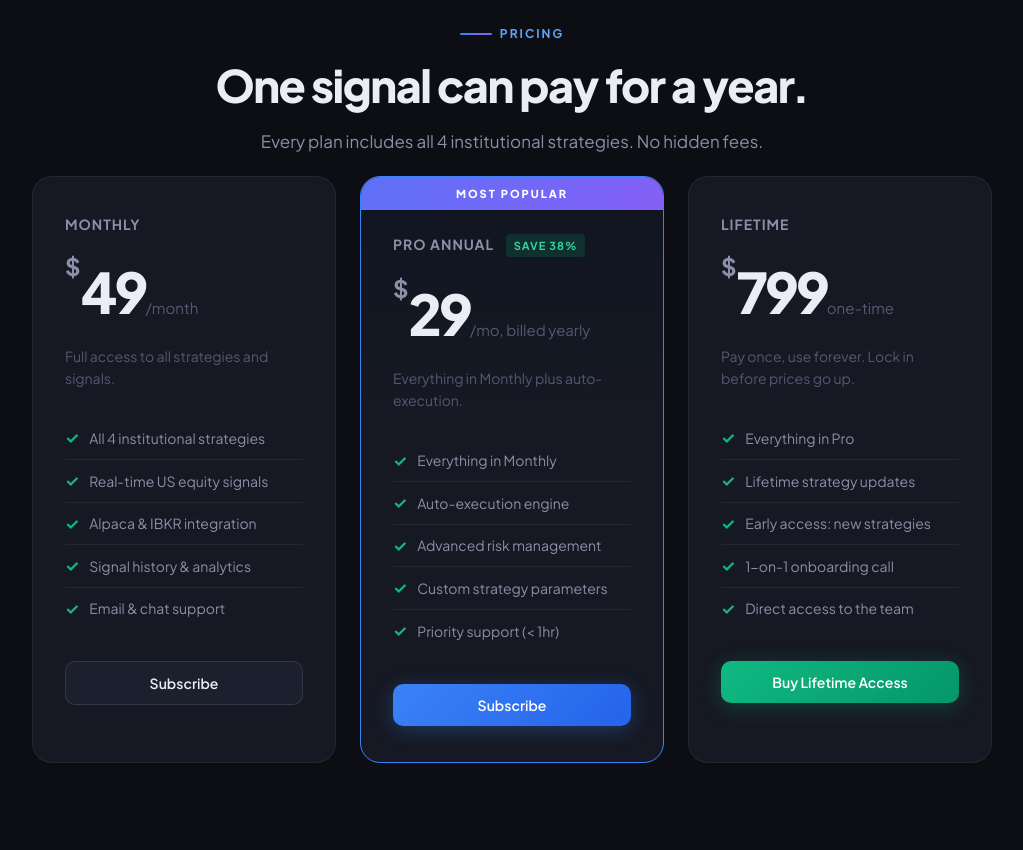
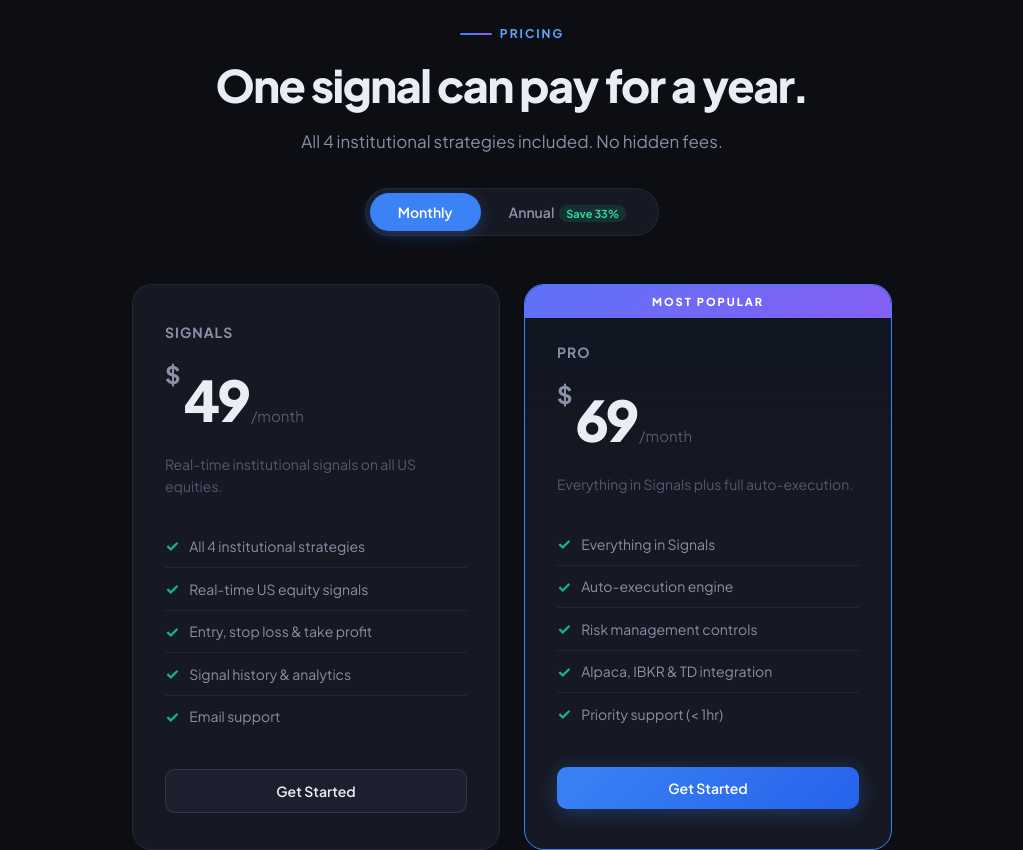
Before and after one commit to paoloisolani04-cyber/axiontrading-site-, a plain HTML site: page index.html in a window 1280 px wide. Shown: the part 4740-5590 px from the top of the page, without its empty margins (128-1151 px from the left). Drawn offline with Linux system fonts and the light colour scheme.

Commit message:
Redesign pricing: 2-plan layout with monthly/annual toggle

```diff
--- a/index.html
+++ b/index.html
@@ -606,8 +606,8 @@ section { position: relative; z-index: 2; padding: 120px 48px; overflow: hidden;
   box-shadow: 0 4px 15px var(--accent-glow);
 }
 .pricing-grid {
-  display: grid; grid-template-columns: repeat(3, 1fr); gap: 24px;
-  max-width: 960px; margin: 0 auto;
+  display: grid; grid-template-columns: repeat(2, 1fr); gap: 24px;
+  max-width: 760px; margin: 0 auto;
 }
 .price-card {
   background: var(--surface); border: 1px solid var(--border);
@@ -880,7 +880,7 @@ section { position: relative; z-index: 2; padding: 120px 48px; overflow: hidden;
   </div>
   <div class="nav-actions">
     <button class="btn btn-ghost" onclick="window.location.href='https://app.axiontrading.pro/login'" id="nav-login-btn">Log In</button>
-    <button class="btn btn-primary" onclick="redirectToCheckout('annual')" id="nav-signup-btn">Get Started</button>
+    <button class="btn btn-primary" onclick="redirectToCheckout('pro_monthly')" id="nav-signup-btn">Get Started</button>
     <div id="nav-user-menu" style="display:none;align-items:center;gap:12px;">
       <button class="btn btn-primary btn-sm" onclick="showUserDashboard()">Dashboard</button>
       <button class="btn btn-ghost btn-sm" onclick="logoutUser()">Log Out</button>
@@ -918,7 +918,7 @@ section { position: relative; z-index: 2; padding: 120px 48px; overflow: hidden;
     <h1 id="hero-typed"></h1>
     <p style="font-size:19px;color:var(--text2);line-height:1.7;margin-bottom:40px;max-width:560px;opacity:0;" id="hero-sub">Institutional-grade equity signals built by ex-quants. Strategies used at top prop desks and hedge funds — now available to retail traders. Auto-execute on your own brokerage.</p>
     <div class="hero-actions">
-      <button class="btn btn-primary btn-large" onclick="redirectToCheckout('annual')">Get Started</button>
+      <button class="btn btn-primary btn-large" onclick="redirectToCheckout('pro_monthly')">Get Started</button>
       <button class="btn btn-secondary btn-large" onclick="document.getElementById('performance').scrollIntoView({behavior:'smooth'})">View Performance</button>
     </div>
     <div class="hero-trust">
@@ -1116,47 +1116,48 @@ section { position: relative; z-index: 2; padding: 120px 48px; overflow: hidden;
     <div style="text-align:center;">
       <div class="section-label anim" style="justify-content:center;"><span class="line"></span> PRICING</div>
       <div class="section-title anim">One signal can pay for a year.</div>
-      <div class="section-subtitle anim" style="margin:0 auto 20px;">Every plan includes all 4 institutional strategies. No hidden fees.</div>
+      <div class="section-subtitle anim" style="margin:0 auto 32px;">All 4 institutional strategies included. No hidden fees.</div>
+      <div class="pricing-toggle anim">
+        <button id="tog-monthly" class="active" onclick="setPricingBilling('monthly')">Monthly</button>
+        <button id="tog-annual" onclick="setPricingBilling('annual')">Annual &nbsp;<span style="font-size:11px;background:rgba(16,185,129,0.15);color:var(--green2);padding:2px 7px;border-radius:20px;font-weight:700;">Save 33%</span></button>
+      </div>
     </div>
     <div class="pricing-grid">
+      <!-- Signals -->
       <div class="price-card anim tilt-card" data-tilt>
-        <div class="price-tier">Monthly</div>
-        <div class="price-amount"><span class="currency">$</span><span class="value">49</span><span class="period">/month</span></div>
-        <div class="price-desc">Full access to all strategies and signals.</div>
+        <div class="price-tier">Signals</div>
+        <div class="price-amount">
+          <span class="currency">$</span>
+          <span class="value" id="price-signals">49</span>
+          <span class="period" id="period-signals">/month</span>
+        </div>
+        <div class="price-desc" id="desc-signals">Real-time institutional signals on all US equities.</div>
         <ul class="price-features">
           <li><span class="check">&#10003;</span> All 4 institutional strategies</li>
           <li><span class="check">&#10003;</span> Real-time US equity signals</li>
-          <li><span class="check">&#10003;</span> Alpaca & IBKR integration</li>
+          <li><span class="check">&#10003;</span> Entry, stop loss & take profit</li>
           <li><span class="check">&#10003;</span> Signal history & analytics</li>
-          <li><span class="check">&#10003;</span> Email & chat support</li>
+          <li><span class="check">&#10003;</span> Email support</li>
         </ul>
-        <button class="btn btn-secondary" onclick="redirectToCheckout('monthly')">Subscribe</button>
-      </div>
+        <button class="btn btn-secondary" id="btn-signals" onclick="redirectToCheckout('signals_monthly')">Get Started</button>
+      </div>
+      <!-- Pro -->
       <div class="price-card popular anim d1 tilt-card" data-tilt>
-        <div class="price-tier">Pro Annual <span class="price-save">Save 38%</span></div>
-        <div class="price-amount"><span class="currency">$</span><span class="value">29</span><span class="period">/mo, billed yearly</span></div>
-        <div class="price-desc">Everything in Monthly plus auto-execution.</div>
+        <div class="price-tier">Pro <span class="price-save" id="pro-save-badge" style="display:none;">Save 33%</span></div>
+        <div class="price-amount">
+          <span class="currency">$</span>
+          <span class="value" id="price-pro">69</span>
+          <span class="period" id="period-pro">/month</span>
+        </div>
+        <div class="price-desc" id="desc-pro">Everything in Signals plus full auto-execution.</div>
         <ul class="price-features">
-          <li><span class="check">&#10003;</span> Everything in Monthly</li>
+          <li><span class="check">&#10003;</span> Everything in Signals</li>
           <li><span class="check">&#10003;</span> Auto-execution engine</li>
-          <li><span class="check">&#10003;</span> Advanced risk management</li>
-          <li><span class="check">&#10003;</span> Custom strategy parameters</li>
+          <li><span class="check">&#10003;</span> Risk management controls</li>
+          <li><span class="check">&#10003;</span> Alpaca, IBKR & TD integration</li>
           <li><span class="check">&#10003;</span> Priority support (&lt; 1hr)</li>
         </ul>
-        <button class="btn btn-primary" onclick="redirectToCheckout('annual')">Subscribe</button>
-      </div>
-      <div class="price-card anim d2 tilt-card" data-tilt>
-        <div class="price-tier">Lifetime</div>
-        <div class="price-amount"><span class="currency">$</span><span class="value">799</span><span class="period">one-time</span></div>
-        <div class="price-desc">Pay once, use forever. Lock in before prices go up.</div>
-        <ul class="price-features">
-          <li><span class="check">&#10003;</span> Everything in Pro</li>
-          <li><span class="check">&#10003;</span> Lifetime strategy updates</li>
-          <li><span class="check">&#10003;</span> Early access: new strategies</li>
-          <li><span class="check">&#10003;</span> 1-on-1 onboarding call</li>
-          <li><span class="check">&#10003;</span> Direct access to the team</li>
-        </ul>
-        <button class="btn btn-green" onclick="redirectToCheckout('lifetime')">Buy Lifetime Access</button>
+        <button class="btn btn-primary" id="btn-pro" onclick="redirectToCheckout('pro_monthly')">Get Started</button>
       </div>
     </div>
   </div>
@@ -1187,7 +1188,7 @@ section { position: relative; z-index: 2; padding: 120px 48px; overflow: hidden;
   <h2 class="anim">Trade like the institutions do.</h2>
   <p class="anim d1">Join 340+ traders using Axion's institutional strategies to get a real edge in US equities.</p>
   <div style="position:relative;z-index:2;" class="anim d2">
-    <button class="btn btn-primary btn-large" onclick="redirectToCheckout('annual')">Create Account &amp; Get Started</button>
+    <button class="btn btn-primary btn-large" onclick="redirectToCheckout('pro_monthly')">Create Account &amp; Get Started</button>
   </div>
 </div>
 
@@ -1360,10 +1361,39 @@ section { position: relative; z-index: 2; padding: 120px 48px; overflow: hidden;
    STRIPE PAYMENT LINKS — paste your links here
    ═══════════════════════════════════════════════════ */
 const STRIPE_LINKS = {
-  monthly:  'https://buy.stripe.com/3cIeVe1AsbjHfxC58pfnO02',
-  annual:   'https://buy.stripe.com/3cI6oIa6Y4Vj2KQ0S9fnO01',
-  lifetime: 'https://buy.stripe.com/7sYfZicf6evT7168kBfnO00',
+  signals_monthly: 'PASTE_SIGNALS_MONTHLY_LINK',
+  signals_annual:  'PASTE_SIGNALS_ANNUAL_LINK',
+  pro_monthly:     'PASTE_PRO_MONTHLY_LINK',
+  pro_annual:      'PASTE_PRO_ANNUAL_LINK',
 };
+
+let _billingCycle = 'monthly';
+function setPricingBilling(mode) {
+  _billingCycle = mode;
+  document.getElementById('tog-monthly').classList.toggle('active', mode === 'monthly');
+  document.getElementById('tog-annual').classList.toggle('active', mode === 'annual');
+  if (mode === 'annual') {
+    document.getElementById('price-signals').textContent = '33';
+    document.getElementById('period-signals').textContent = '/mo · billed $396/yr';
+    document.getElementById('desc-signals').textContent = 'Signals plan, billed annually. Save $192 vs monthly.';
+    document.getElementById('btn-signals').onclick = () => redirectToCheckout('signals_annual');
+    document.getElementById('price-pro').textContent = '46';
+    document.getElementById('period-pro').textContent = '/mo · billed $552/yr';
+    document.getElementById('desc-pro').textContent = 'Pro plan with auto-execution, billed annually. Save $276 vs monthly.';
+    document.getElementById('btn-pro').onclick = () => redirectToCheckout('pro_annual');
+    document.getElementById('pro-save-badge').style.display = 'inline-block';
+  } else {
+    document.getElementById('price-signals').textContent = '49';
+    document.getElementById('period-signals').textContent = '/month';
+    document.getElementById('desc-signals').textContent = 'Real-time institutional signals on all US equities.';
+    document.getElementById('btn-signals').onclick = () => redirectToCheckout('signals_monthly');
+    document.getElementById('price-pro').textContent = '69';
+    document.getElementById('period-pro').textContent = '/month';
+    document.getElementById('desc-pro').textContent = 'Everything in Signals plus full auto-execution.';
+    document.getElementById('btn-pro').onclick = () => redirectToCheckout('pro_monthly');
+    document.getElementById('pro-save-badge').style.display = 'none';
+  }
+}
 
 const STRIPE_PORTAL = 'https://billing.stripe.com/p/login/7sYfZicf6evT7168kBfnO00';
 
```
